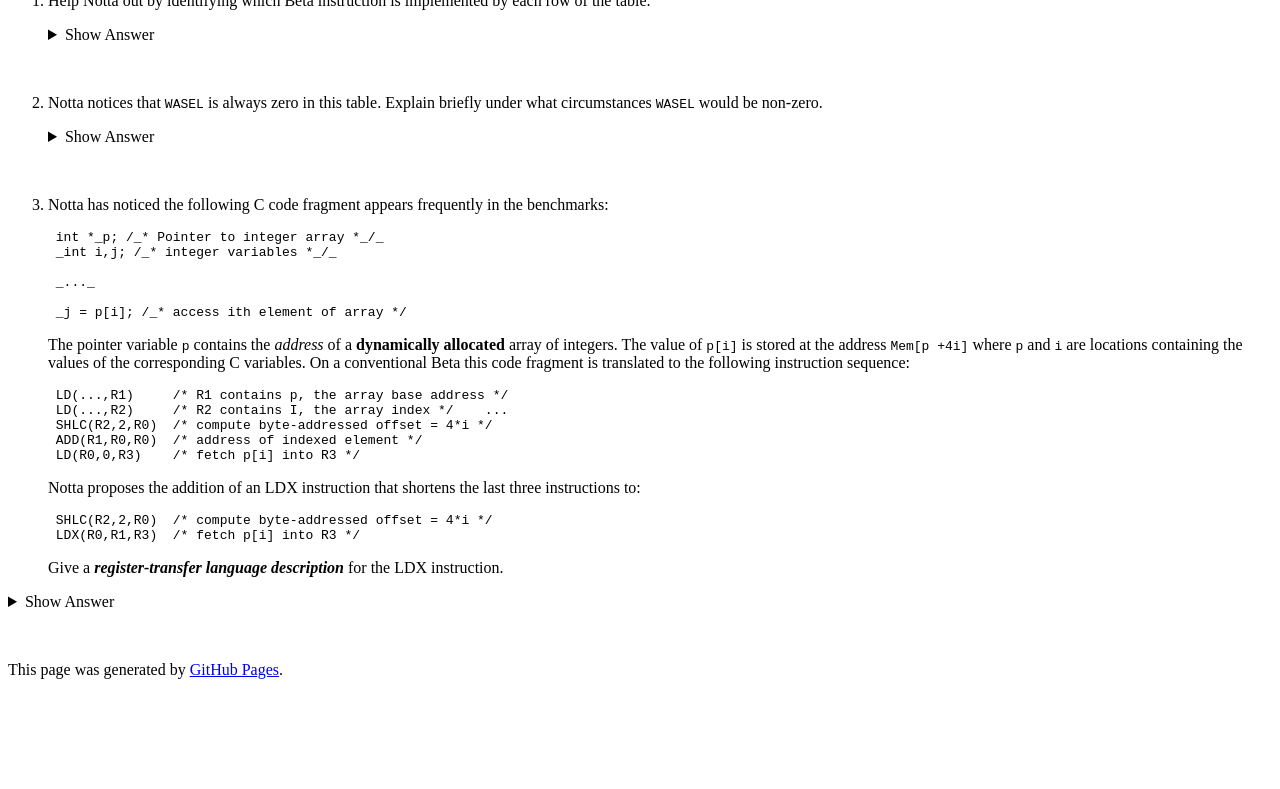
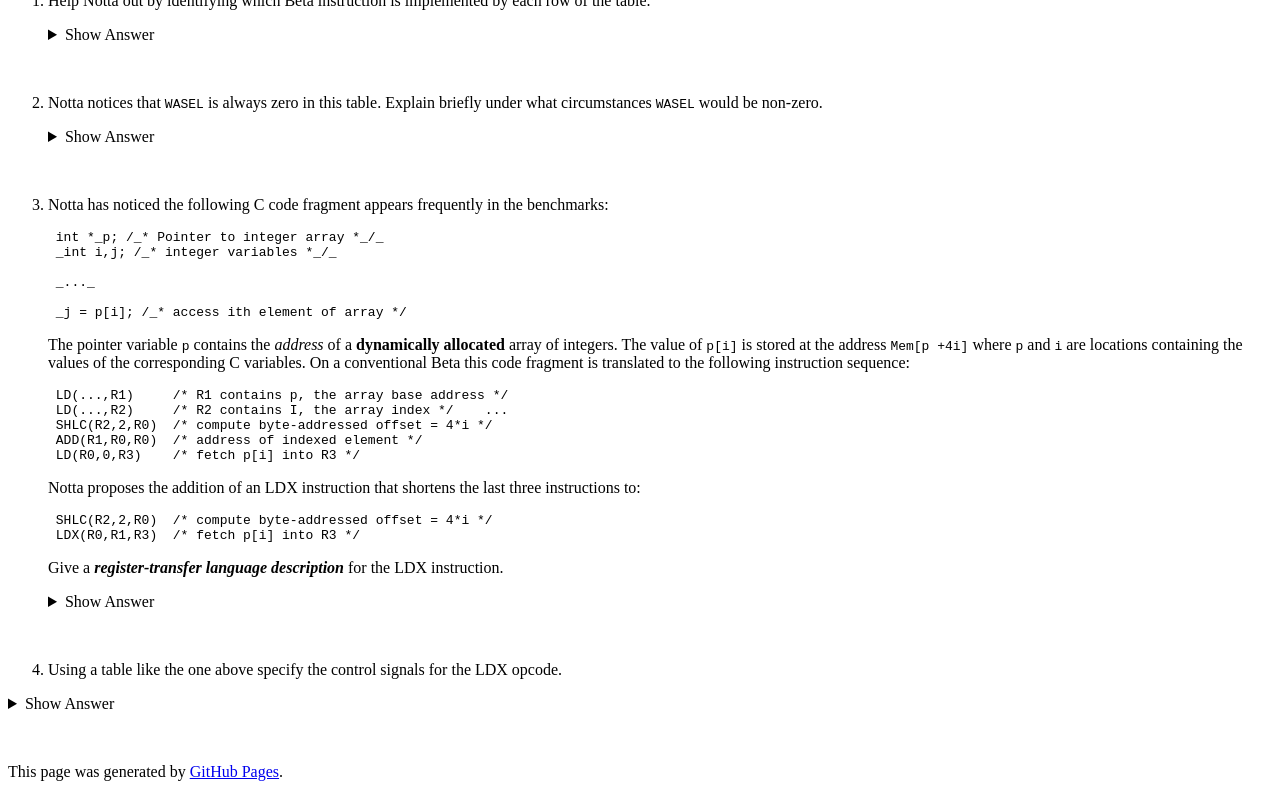
Before and after one commit to natalieagus/natalieagus.github.io, a Jekyll site: the page built from 50002/50002problem_set_5.md, in a window 1280 px wide and 900 px high, scrolled down 1901 px, cut to the strip 111-900 px from the top of the window. Built offline with Jekyll 4.4.1, drawn with Linux system fonts in a browser that asks for light colours; formulas are drawn with MathJax 3; a script that is not in the unit is left out; the repository's description, which GitHub fills in, is left out; before the commit the page ends 2699 px from its top, so only the background shows below that.

Commit message:
50002/50002problem_set_5.md updated from https://stackedit.io/

````diff
--- a/50002/50002problem_set_5.md
+++ b/50002/50002problem_set_5.md
@@ -182,15 +182,35 @@
 
 	Give a ***register-transfer language description*** for the LDX instruction.
 
+	{::options parse_block_html="true" /}
+	<details>
+	<summary markdown="span">Show Answer</summary>
+
+	```
+	LDX( Ra, Rb, Rc )
+	EA <- Reg[Ra] + Reg[Rb]
+	Reg[Rc] <- Mem[EA]
+	PC <- PC + 4
+	```
+	</details>
+	<br/>
+	{::options parse_block_html="false" /}
+
+4. Using a table like the one above specify the control signals for the LDX opcode.
+
 {::options parse_block_html="true" /}
 <details>
 <summary markdown="span">Show Answer</summary>
+
+$$\begin{matrix}
+`PSSEL` & `RA2SEL` & `ASEL` & `BSEL& WDSEL & ALUFN & WR & WERF & WASEL \\
+\hline
+0 & 0 & 0 & 0 & 2 & ADD & 0 & 1 & 0 \end{matrix}$$
 
 
 </details>
 <br/>
 {::options parse_block_html="false" /}
-
 <!--stackedit_data:
-eyJoaXN0b3J5IjpbMTQ2NTgyOTY0MSwtMTEyMDQzOTc4NV19
+eyJoaXN0b3J5IjpbLTU2Nzc5NzQ0LC0xMTIwNDM5Nzg1XX0=
 -->
````
